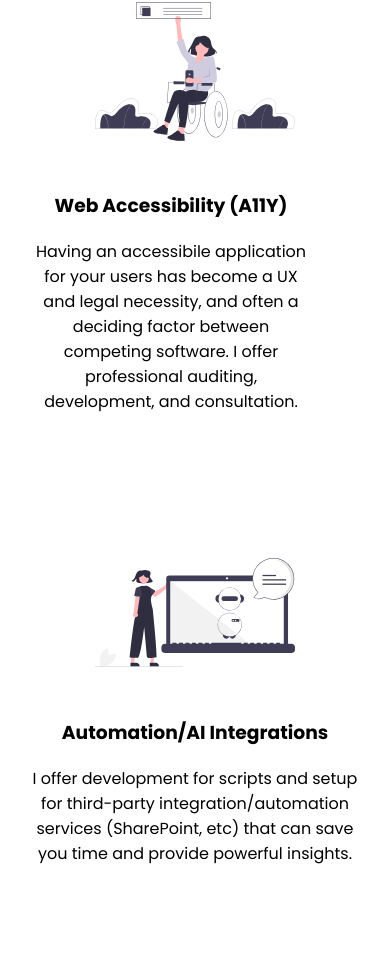
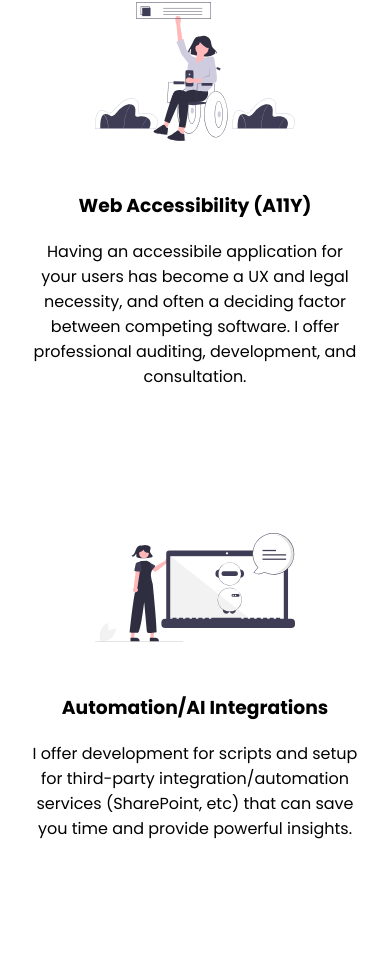
Before and after one commit to drewdoesdevelopment/drew-develops, a SvelteKit app: page / in a window 390 px wide. Shown: the part 1458-2415 px from the top of the page. Built offline with nearby package versions, Linux system fonts and the light colour scheme.

Commit message:
Fixes a margin issue on mobile

```diff
--- a/src/elements/ExpertiseItems.svelte
+++ b/src/elements/ExpertiseItems.svelte
@@ -110,6 +110,10 @@
 
             .expertise-item:nth-child(2n) {
                 margin-right: 0 !important;
+
+                .flex {
+                    margin-right: 0;
+                }
             }
 
 			&-items {
```
